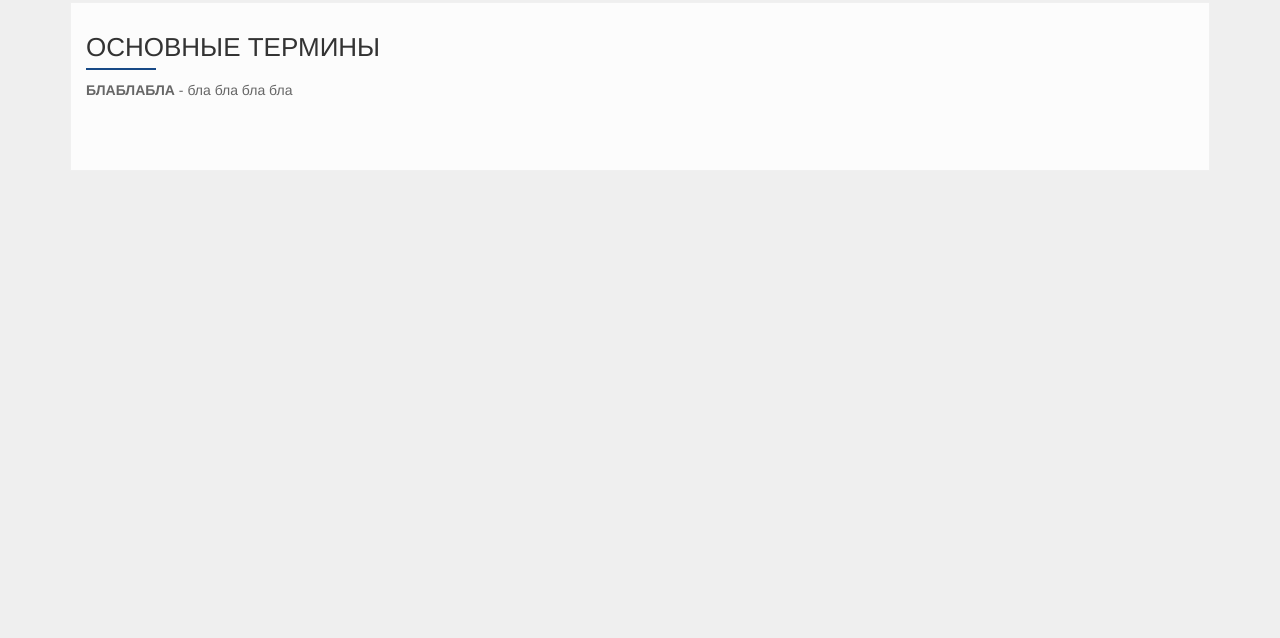
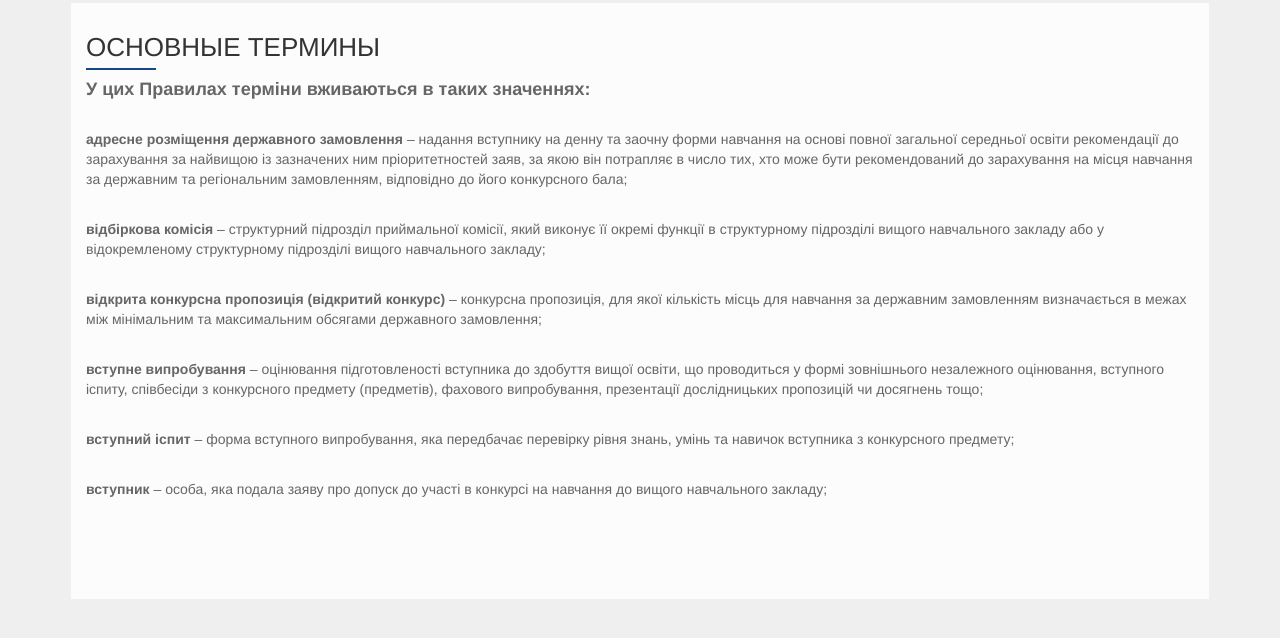
Before and after one commit to Vladichnaprimer/nure-apply-rules, a plain HTML site: page terms.html in a window 1280 px wide. Shown: the part 138-776 px from the top of the page. Drawn offline with Linux system fonts and the light colour scheme.

Commit message:
Added Terms

```diff
--- a/terms.html
+++ b/terms.html
@@ -63,7 +63,26 @@
         <div class="col-md-12">
           <div class="single">
             <h3 class="side-title">Основные термины</h3>
-                <strong>БЛАБЛАБЛА</strong> - бла бла бла бла
+            <h4><strong>У цих Правилах терміни вживаються в таких значеннях:</strong></h4>
+            <br>
+            <p><strong>адресне розміщення державного замовлення</strong> – надання вступнику на денну та заочну форми навчання на основі повної загальної середньої освіти рекомендації до зарахування за найвищою із зазначених ним пріоритетностей заяв, за якою він потрапляє в число тих, хто може бути рекомендований до зарахування на місця навчання за державним та регіональним замовленням, відповідно до його конкурсного бала;</p>
+            <br>
+
+            <p><strong>відбіркова комісія</strong> – структурний підрозділ приймальної комісії, який виконує її окремі функції в структурному підрозділі вищого навчального закладу або у відокремленому структурному підрозділі вищого навчального закладу;</p>
+            <br>
+
+            <p><strong>відкрита конкурсна пропозиція (відкритий конкурс)</strong> – конкурсна пропозиція, для якої кількість місць для навчання за державним замовленням визначається в межах між мінімальним та максимальним обсягами державного замовлення;</p>
+            <br>
+
+            <p><strong>вступне випробування</strong> – оцінювання підготовленості вступника до здобуття вищої освіти, що проводиться у формі зовнішнього незалежного оцінювання, вступного іспиту, співбесіди з конкурсного предмету (предметів), фахового випробування,  презентації дослідницьких пропозицій чи досягнень тощо;</p>
+            <br>
+
+            <p><strong>вступний іспит</strong> – форма вступного випробування, яка передбачає перевірку рівня знань, умінь та навичок вступника з конкурсного предмету;</p>
+            <br>
+
+            <p><strong>вступник</strong> – особа, яка подала заяву про допуск до участі в конкурсі на навчання до вищого навчального закладу;</p>
+
+
             <br><br><br>
         </div>
 
```
Lines whose indentation alone changed are shown as unchanged.
